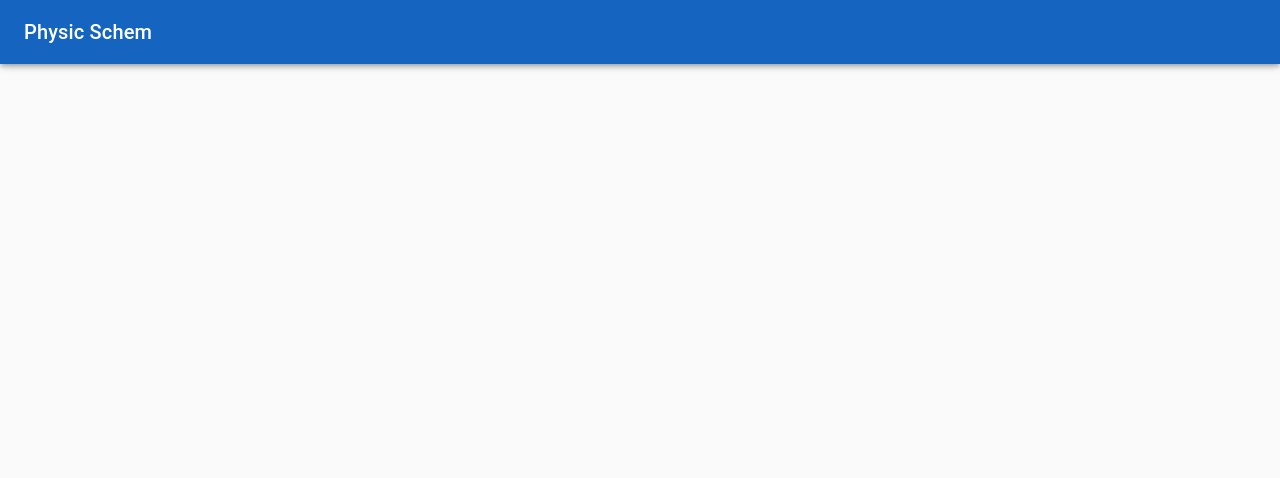
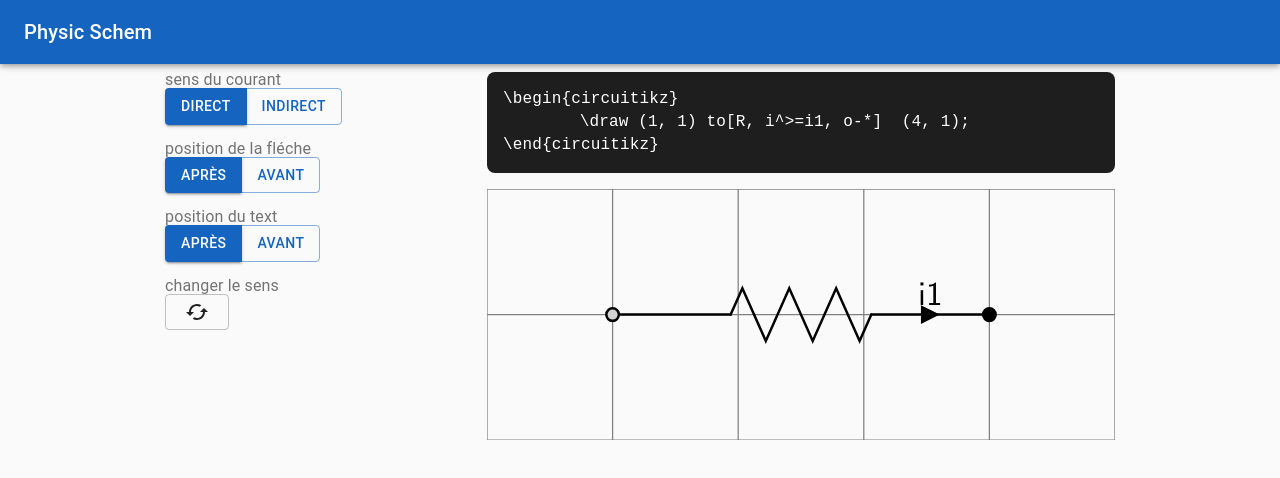
Before and after one commit to alexfauquette/physic-shem, a React (Create React App) app: page /tutorial in a window 1280 px wide. Shown: the top 478 px of the page. Built offline with nearby package versions, Linux system fonts and the light colour scheme.

Commit message:
create first tuto interaction

```diff
--- a/src/pages/Tuto.js
+++ b/src/pages/Tuto.js
@@ -10,12 +10,22 @@ import Typography from "@material-ui/core/Typography";
 import { makeStyles } from "@material-ui/core/styles";
 import CssBaseline from "@material-ui/core/CssBaseline";
 
+import ExplanationCurrant from "tutorial/currantExplanation";
+
 const useStyles = makeStyles((theme) => ({
   appBar: {
     zIndex: theme.zIndex.drawer + 1,
   },
   toolBar: {
     justifyContent: "space-between",
+  },
+  contentContainer: {
+    padding: "64px 8px",
+    textAlign: "center",
+  },
+  content: {
+    maxWidth: "950px",
+    margin: "8px auto",
   },
 }));
 
@@ -36,6 +46,11 @@ const Tuto = () => {
           </Link>
         </Toolbar>
       </AppBar>
+      <div className={classes.contentContainer}>
+        <div className={classes.content}>
+          <ExplanationCurrant />
+        </div>
+      </div>
     </div>
   );
 };
--- /dev/null
+++ b/src/tutorial/currantExplanation/index.js
@@ -0,0 +1,187 @@
+import React, { useState } from "react";
+import Displayer from "../interaction";
+import styles from "./index.module.scss";
+
+import ButtonGroup from "@material-ui/core/ButtonGroup";
+import Button from "@material-ui/core/Button";
+import CachedIcon from "@material-ui/icons/Cached";
+
+const default_components = {
+  id1: {
+    id: "id1",
+    from: "coord1",
+    to: "coord2",
+    type: "R",
+    currant: {
+      show: true,
+      currantText: "i1",
+      currantIsForward: true,
+      currantIsAbove: true,
+      currantIsAfter: true,
+    },
+    label: "",
+    annotation: "",
+    mirror: false,
+    invert: false,
+  },
+};
+const default_coordinates = {
+  coord1: {
+    id: "coord1",
+    x: 100,
+    y: -100,
+    shape: "o",
+  },
+  coord2: {
+    id: "coord2",
+    x: 400,
+    y: -100,
+    shape: "*",
+  },
+};
+
+const Explanation = () => {
+  const [components, setComponents] = useState(default_components);
+  const [coordinates, setCoordinates] = useState(default_coordinates);
+  const [left2right, setLeft2right] = useState(true);
+
+  const setCurrantDirection = (value) => () => {
+    setComponents({
+      ...components,
+      ["id1"]: {
+        ...components.id1,
+        ["currant"]: {
+          ...components.id1.currant,
+          ["currantIsForward"]: value,
+        },
+      },
+    });
+  };
+
+  const setCurrantXPosition = (value) => () => {
+    setComponents({
+      ...components,
+      ["id1"]: {
+        ...components.id1,
+        ["currant"]: {
+          ...components.id1.currant,
+          ["currantIsAfter"]: value,
+        },
+      },
+    });
+  };
+
+  const setCurrantYPosition = (value) => () => {
+    setComponents({
+      ...components,
+      ["id1"]: {
+        ...components.id1,
+        ["currant"]: {
+          ...components.id1.currant,
+          ["currantIsAbove"]: value,
+        },
+      },
+    });
+  };
+
+  const switchPoisitions = () => {
+    const left = {
+      x: default_coordinates.coord1.x,
+      y: default_coordinates.coord1.y,
+    };
+    const right = {
+      x: default_coordinates.coord2.x,
+      y: default_coordinates.coord2.y,
+    };
+    setCoordinates({
+      ...coordinates,
+      coord1: { ...coordinates.coord1, ...(left2right ? right : left) },
+      coord2: { ...coordinates.coord2, ...(left2right ? left : right) },
+    });
+    setLeft2right(!left2right);
+  };
+
+  const isForard = components.id1.currant.currantIsForward;
+  const isAfter = components.id1.currant.currantIsAfter;
+  const isAbove = components.id1.currant.currantIsAbove;
+
+  return (
+    <div className={styles.root}>
+      <div className={styles.options}>
+        <label>sens du courant</label>
+        <ButtonGroup
+          color="primary"
+          size="medium"
+          aria-label="outlined primary button group"
+        >
+          <Button
+            variant={isForard ? "contained" : "outlined"}
+            onClick={setCurrantDirection(true)}
+          >
+            direct
+          </Button>
+          <Button
+            variant={!isForard ? "contained" : "outlined"}
+            onClick={setCurrantDirection(false)}
+          >
+            indirect
+          </Button>
+        </ButtonGroup>
+
+        <label>position de la fléche</label>
+        <ButtonGroup
+          color="primary"
+          size="medium"
+          aria-label="outlined primary button group"
+        >
+          <Button
+            variant={isAfter ? "contained" : "outlined"}
+            onClick={setCurrantXPosition(true)}
+          >
+            après
+          </Button>
+          <Button
+            variant={!isAfter ? "contained" : "outlined"}
+            onClick={setCurrantXPosition(false)}
+          >
+            avant
+          </Button>
+        </ButtonGroup>
+
+        <label>position du text</label>
+        <ButtonGroup
+          color="primary"
+          size="medium"
+          aria-label="outlined primary button group"
+        >
+          <Button
+            variant={isAbove ? "contained" : "outlined"}
+            onClick={setCurrantYPosition(true)}
+          >
+            après
+          </Button>
+          <Button
+            variant={!isAbove ? "contained" : "outlined"}
+            onClick={setCurrantYPosition(false)}
+          >
+            avant
+          </Button>
+        </ButtonGroup>
+
+        <label>changer le sens</label>
+        <Button onClick={switchPoisitions} variant="outlined">
+          <CachedIcon />
+        </Button>
+      </div>
+      <div className={styles.drawing}>
+        <Displayer
+          components={components}
+          coordinates={coordinates}
+          svgOption={{ width: 500, height: 200 }}
+        />
+      </div>
+    </div>
+  );
+};
+
+export default Explanation;
--- /dev/null
+++ b/src/tutorial/currantExplanation/index.module.scss
@@ -0,0 +1,30 @@
+.root {
+  display: flex;
+  flex-wrap: wrap;
+  .options {
+    max-width: 100%;
+    padding-right: 16px;
+    flex-grow: 1;
+    display: flex;
+    flex-direction: column;
+    align-items: flex-start;
+    label {
+      color: rgba(0, 0, 0, 0.54);
+      padding: 0;
+      font-size: 1rem;
+      font-family: "Roboto", "Helvetica", "Arial", sans-serif;
+      font-weight: 400;
+      line-height: 1;
+      letter-spacing: 0.00938em;
+      text-align: left;
+    }
+
+    button {
+      margin-bottom: 16px;
+    }
+  }
+  .drawing {
+    max-width: 100%;
+    flex-grow: 1;
+  }
+}
--- /dev/null
+++ b/src/tutorial/interaction/index.js
@@ -0,0 +1,118 @@
+import React from "react";
+
+import styles from "./index.module.scss";
+
+import svgComponents, { drawElement } from "components";
+import Anchor from "atoms/anchor";
+
+import { getPoles, getCoord } from "redux/store/getCircuitikz/utils";
+
+const DrawSvg = ({
+  components,
+  coordinates,
+  width = 500,
+  height = 400,
+  drawGrid = true,
+}) => {
+  const Xpoints = drawGrid ? [...new Array(Math.floor(width / 100) + 1)] : [];
+  const Ypoints = drawGrid ? [...new Array(Math.floor(height / 100) + 1)] : [];
+
+  return (
+    <svg
+      xmlns="http://www.w3.org/2000/svg"
+      viewBox={`0 ${-height} ${width} ${height}`}
+      className={styles.drawingArea}
+    >
+      {/* draw the grid */}
+      <>
+        {Xpoints.map((_, xIndex) => (
+          <path
+            key={`x-${xIndex}`}
+            d={`M ${xIndex * 100} 0 L ${xIndex * 100} ${-height}`}
+            className={styles.grid}
+          />
+        ))}
+        {Ypoints.map((_, yIndex) => (
+          <path
+            key={`y-${yIndex}`}
+            d={`M 0 ${-yIndex * 100} L ${width} ${-yIndex * 100}`}
+            className={styles.grid}
+          />
+        ))}
+      </>
+
+      {/* draw the elements */}
+      {Object.keys(components).map((id) => {
+        const { id: idComponent, ...componentProps } = components[id];
+
+        return svgComponents[componentProps.type]({
+          ...componentProps,
+          fromCoords: { ...coordinates[componentProps.from] },
+          toCoords: { ...coordinates[componentProps.to] },
+          positionCoords: { ...coordinates[componentProps.position] },
+          key: id,
+        });
+      })}
+      {Object.keys(coordinates).map((id) => {
+        const { id: idCoordinate, ...coordinateProps } = coordinates[id];
+        return <Anchor key={id} {...coordinateProps} />;
+      })}
+    </svg>
+  );
+};
+
+const ShowLatexCode = ({ components, coordinates }) => {
+  const code = ["\\begin{circuitikz}"];
+
+  Object.keys(components).forEach((id) => {
+    const element = components[id];
+
+    const line = ["\\draw"];
+    if (element.from && element.to) {
+      const { x: xFrom, y: yFrom } = coordinates[element.from];
+      line.push(` ${getCoord(xFrom, yFrom, {}, {})}`);
+
+      element.poles = getPoles(
+        coordinates[element.from],
+        coordinates[element.to]
+      );
+
+      line.push(` ${drawElement(element)}`);
+      const { x: xTo, y: yTo } = coordinates[element.to];
+      line.push(` ${getCoord(xTo, yTo, {}, {})}`);
+    } else if (element.position) {
+      const { x, y } = coordinates[element.position];
+      line.push(` ${getCoord(x, y, {}, {})}`);
+      line.push(` ${drawElement(element)}`);
+    }
+    line.push(";");
+
+    code.push(line.join(""));
+  });
+  code.push("\\end{circuitikz}");
+
+  return (
+    <pre className={styles.latexArea}>
+      {code.slice(0, code.length - 1).join("\n\t") +
+        "\n" +
+        code[code.length - 1]}
+    </pre>
+  );
+};
+
+const Displayer = ({
+  components,
+  coordinates,
+  svgOption = {},
+  latexOption = {},
+}) => (
+  <div className={styles.showArea}>
+    <ShowLatexCode
+      components={components}
+      coordinates={coordinates}
+      {...latexOption}
+    />
+    <DrawSvg components={components} coordinates={coordinates} {...svgOption} />
+  </div>
+);
+export default Displayer;
--- /dev/null
+++ b/src/tutorial/interaction/index.module.scss
@@ -0,0 +1,21 @@
+.showArea {
+  text-align: left;
+  .latexArea {
+    background-color: #1e1e1e;
+    color: white;
+
+    padding: 1rem;
+    margin: 0 0 1rem 0;
+    border-radius: 8px;
+    width: 100%;
+    overflow-x: auto;
+
+    font-family: monospace;
+    font-size: 1rem;
+  }
+  .drawingArea {
+    .grid {
+      stroke: gray;
+    }
+  }
+}
```
